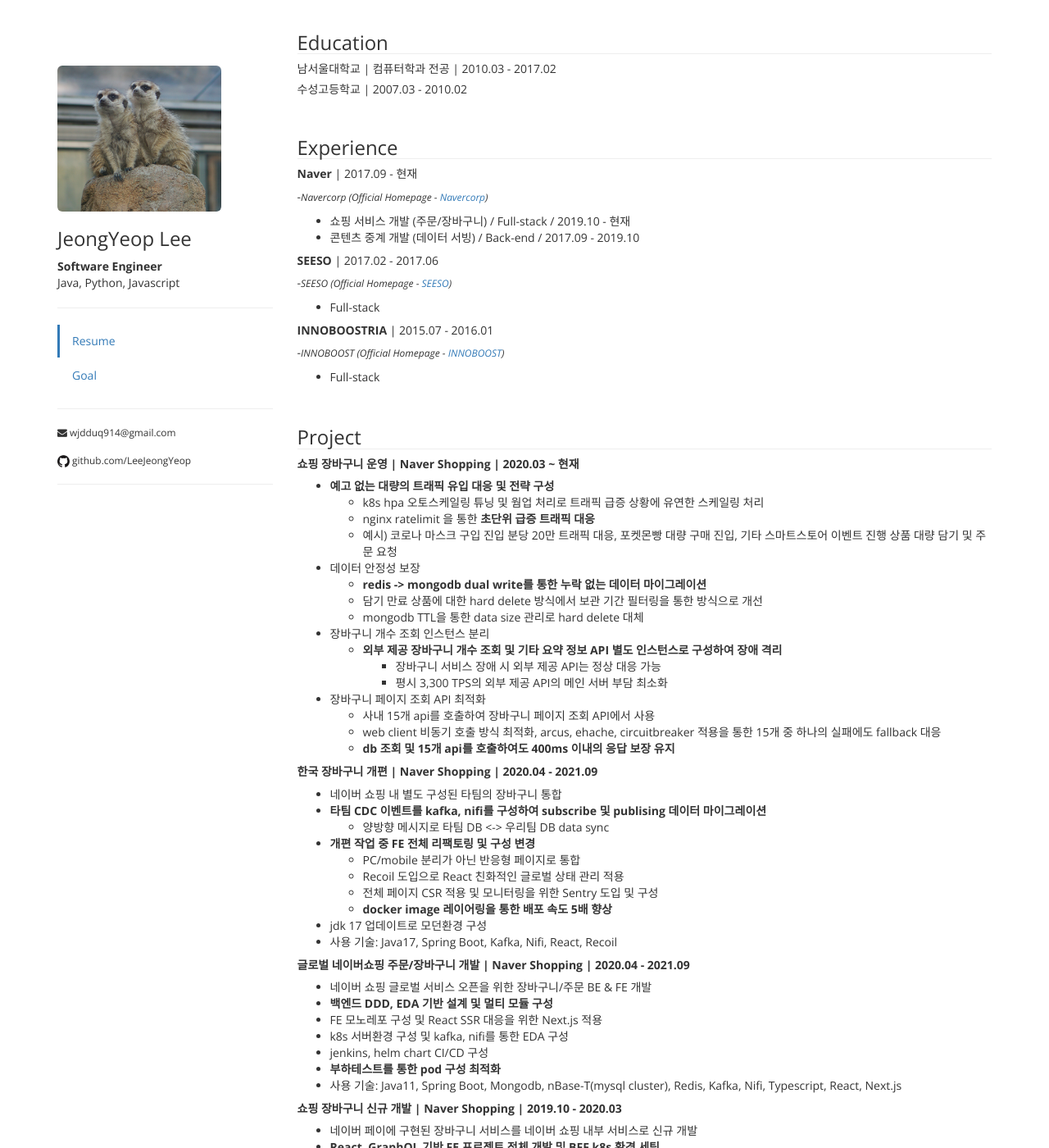
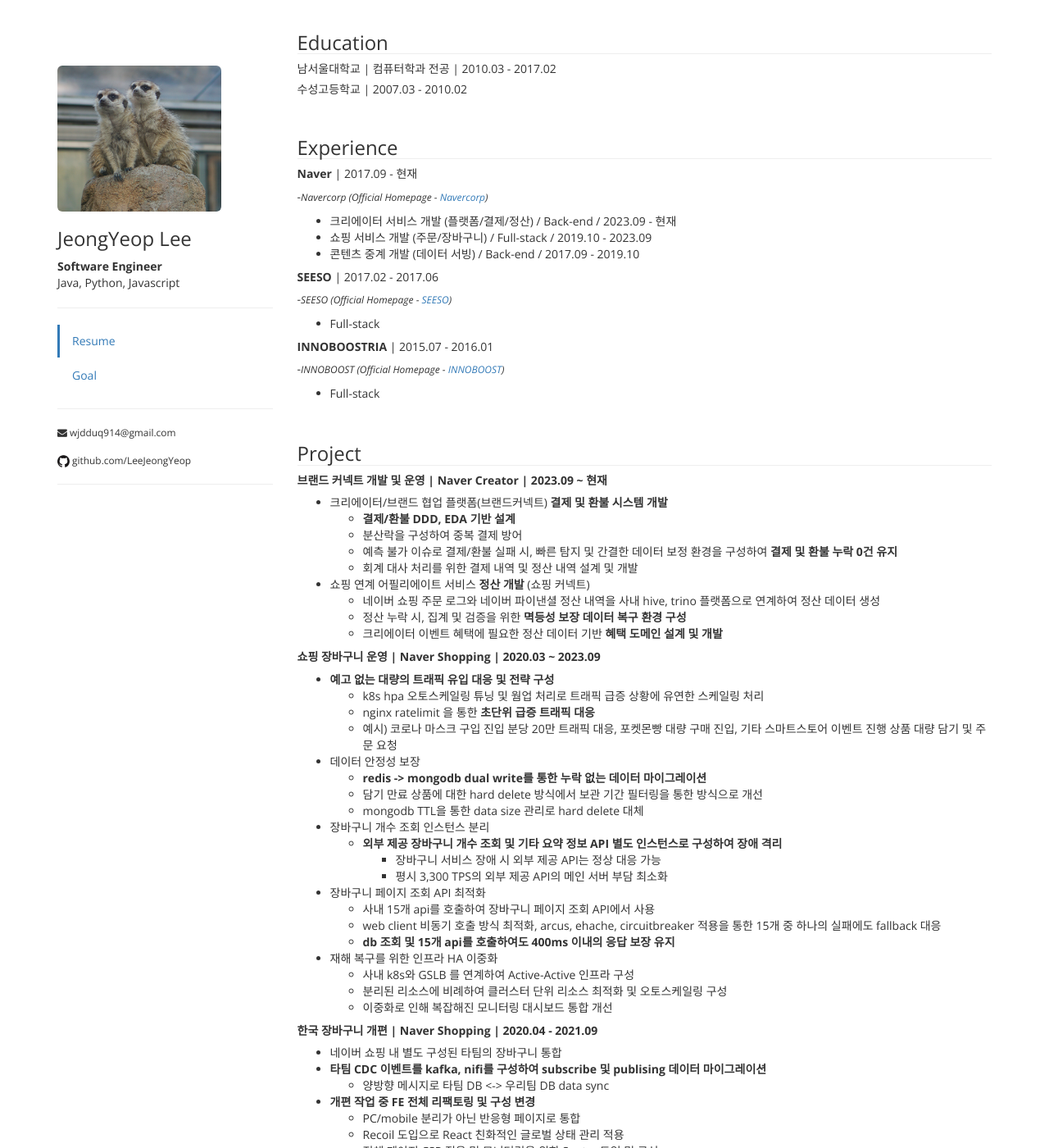
Before and after one commit to LeeJeongYeop/LeeJeongYeop.github.io, a Jekyll site: the page built from 1_resume.md, in a window 1280 px wide and 1400 px high, scrolled down 211 px. Shown: the whole window at 82% size. Built offline with Jekyll 4.4.1, drawn with Linux system fonts in a browser that asks for light colours; nearby versions of some CDN libraries; some web fonts are replaced.

Commit message:
Update 1_resume.md

```diff
--- a/1_resume.md
+++ b/1_resume.md
@@ -24,7 +24,8 @@
 
 ##### **Naver** | 2017.09 - 현재
 -*Navercorp (Official Homepage - [Navercorp](https://www.navercorp.com/){:target="_blank"})*
-- 쇼핑 서비스 개발 (주문/장바구니) / Full-stack / 2019.10 - 현재
+- 크리에이터 서비스 개발 (플랫폼/결제/정산) / Back-end / 2023.09 - 현재
+- 쇼핑 서비스 개발 (주문/장바구니) / Full-stack / 2019.10 - 2023.09
 - 콘텐츠 중계 개발 (데이터 서빙) / Back-end / 2017.09 - 2019.10
 
 ##### **SEESO** | 2017.02 - 2017.06
@@ -39,7 +40,18 @@
 
 <h3 class="section">Project</h3>
 
-##### **쇼핑 장바구니 운영 | Naver Shopping | 2020.03 ~ 현재**
+##### **브랜드 커넥트 개발 및 운영 | Naver Creator | 2023.09 ~ 현재**
+- 크리에이터/브랜드 협업 플랫폼(브랜드커넥트) **결제 및 환불 시스템 개발**
+    - **결제/환불 DDD, EDA 기반 설계**
+    - 분산락을 구성하여 중복 결제 방어
+    - 예측 불가 이슈로 결제/환불 실패 시, 빠른 탐지 및 간결한 데이터 보정 환경을 구성하여 **결제 및 환불 누락 0건 유지**
+    - 회계 대사 처리를 위한 결제 내역 및 정산 내역 설계 및 개발
+- 쇼핑 연계 어필리에이트 서비스 **정산 개발** (쇼핑 커넥트)
+    - 네이버 쇼핑 주문 로그와 네이버 파이낸셜 정산 내역을 사내 hive, trino 플랫폼으로 연계하여 정산 데이터 생성
+    - 정산 누락 시, 집계 및 검증을 위한 **멱등성 보장 데이터 복구 환경 구성**
+    - 크리에이터 이벤트 혜택에 필요한 정산 데이터 기반 **혜택 도메인 설계 및 개발**
+
+##### **쇼핑 장바구니 운영 | Naver Shopping | 2020.03 ~ 2023.09**
 - **예고 없는 대량의 트래픽 유입 대응 및 전략 구성**
     - k8s hpa 오토스케일링 튜닝 및 웜업 처리로 트래픽 급증 상황에 유연한 스케일링 처리
     - nginx ratelimit 을 통한 **초단위 급증 트래픽 대응**
@@ -56,6 +68,10 @@
     - 사내 15개 api를 호출하여 장바구니 페이지 조회 API에서 사용
     - web client 비동기 호출 방식 최적화, arcus, ehache, circuitbreaker 적용을 통한 15개 중 하나의 실패에도 fallback 대응
     - **db 조회 및 15개 api를 호출하여도 400ms 이내의 응답 보장 유지**
+- 재해 복구를 위한 인프라 HA 이중화
+    - 사내 k8s와 GSLB 를 연계하여 Active-Active 인프라 구성
+    - 분리된 리소스에 비례하여 클러스터 단위 리소스 최적화 및 오토스케일링 구성
+    - 이중화로 인해 복잡해진 모니터링 대시보드 통합 개선
 
 ##### **한국 장바구니 개편 | Naver Shopping | 2020.04 - 2021.09**
 - 네이버 쇼핑 내 별도 구성된 타팀의 장바구니 통합
```
